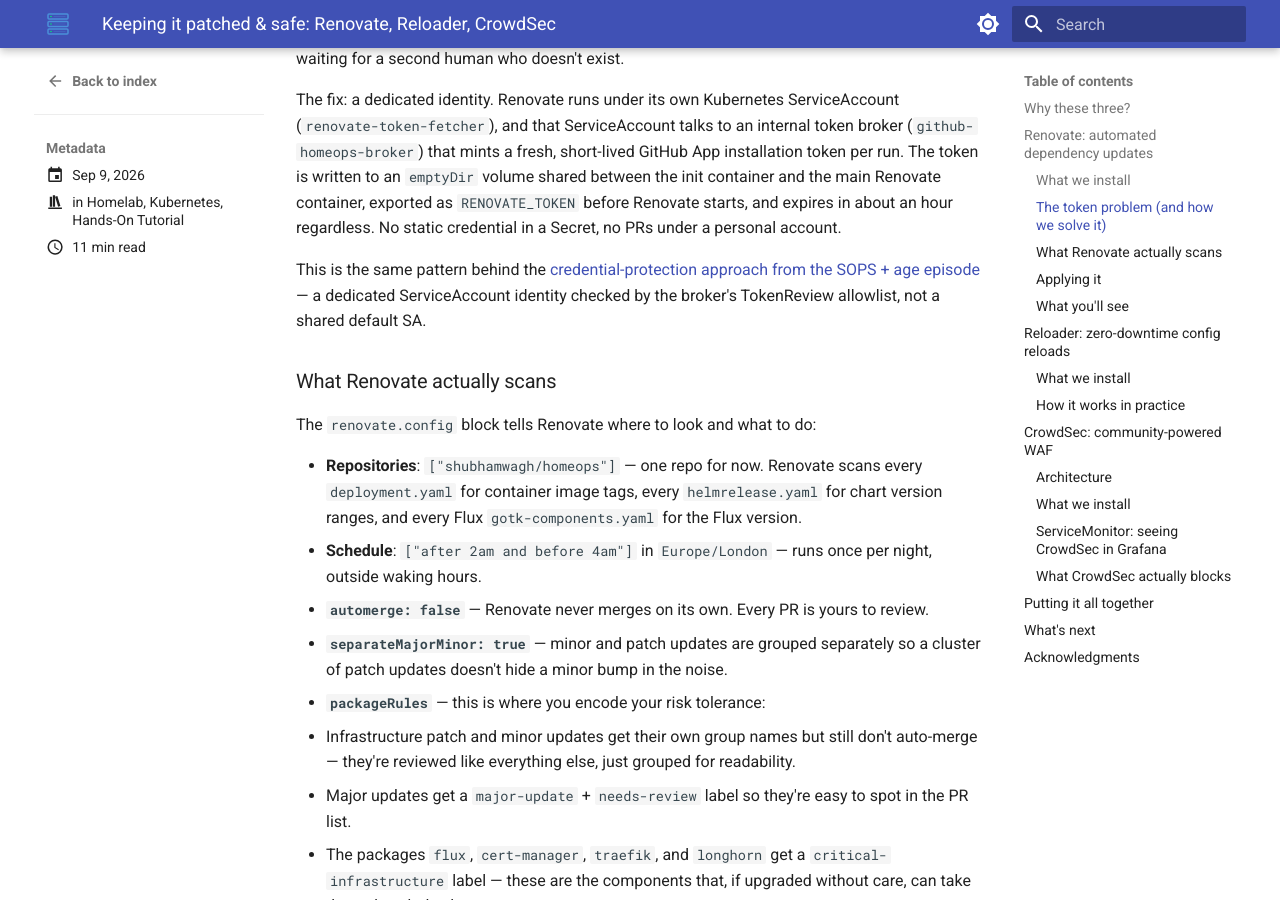
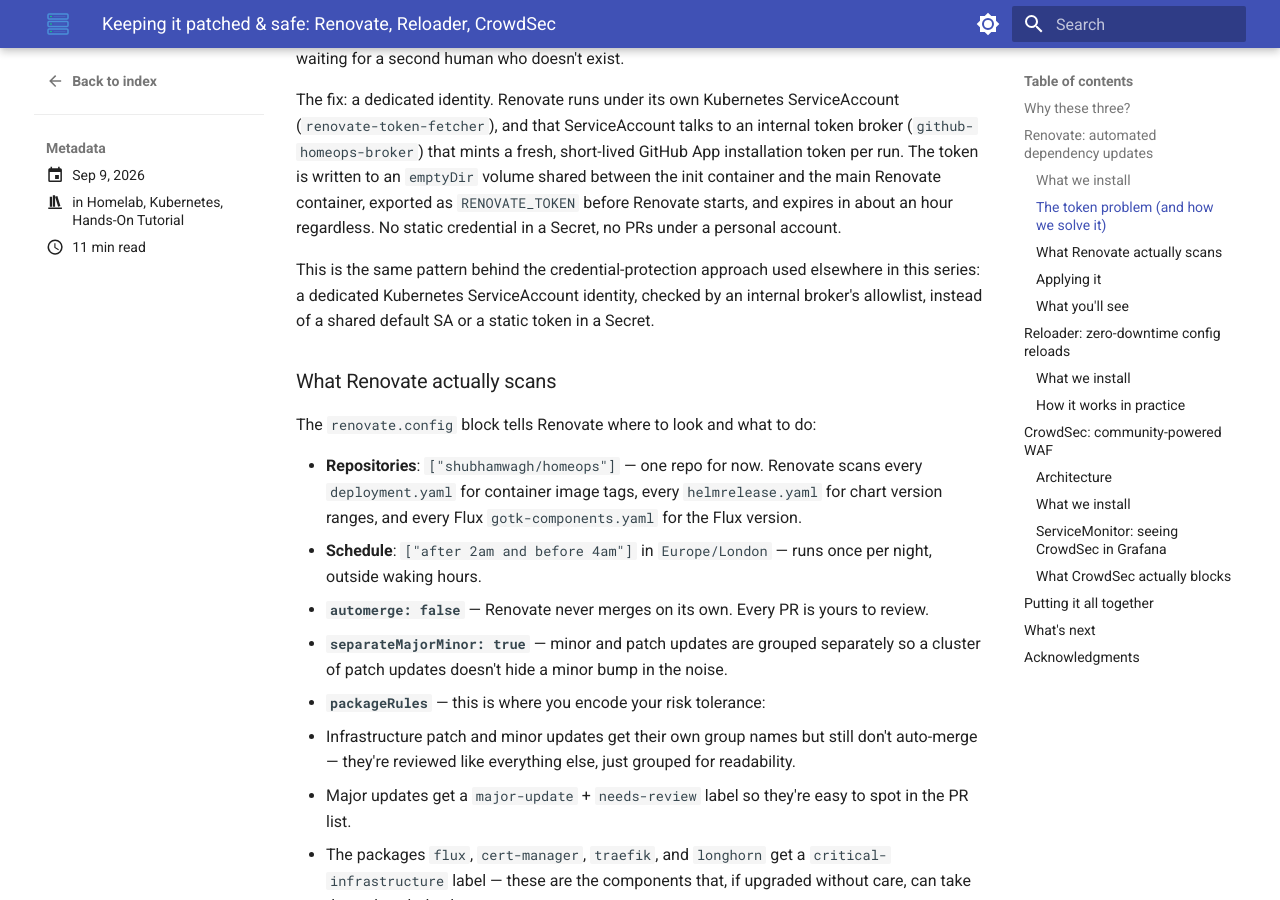
Before and after one commit to shubhamwagh/blog, an MkDocs documentation site: the page built from docs/posts/hands-on-ep10-patching-crowdsec.md, in a window 1280 px wide and 900 px high, scrolled down 4569 px. Built offline with MkDocs 1.6.1 and Material for MkDocs 9.7.7, drawn with Linux system fonts in a browser that asks for light colours; comment, search, counter and statistics services are not loaded.

Commit message:
Fix factual error: re-point Renovate token-broker cross-reference
The original draft linked the token-fetcher ServiceAccount + broker pattern to the
SOPS+age episode, but that episode doesn't discuss that pattern. Re-worded to a
general reference to the credential-protection pattern used elsewhere in the series.

```diff
--- a/docs/posts/hands-on-ep10-patching-crowdsec.md
+++ b/docs/posts/hands-on-ep10-patching-crowdsec.md
@@ -251,7 +251,7 @@ The token is written to an `emptyDir` volume shared between the init container a
 Renovate container, exported as `RENOVATE_TOKEN` before Renovate starts, and expires in about an
 hour regardless. No static credential in a Secret, no PRs under a personal account.
 
-This is the same pattern behind the [credential-protection approach from the SOPS + age episode](/secrets-without-plaintext-sops--age/) — a dedicated ServiceAccount identity checked by the broker's TokenReview allowlist, not a shared default SA.
+This is the same pattern behind the credential-protection approach used elsewhere in this series: a dedicated Kubernetes ServiceAccount identity, checked by an internal broker's allowlist, instead of a shared default SA or a static token in a Secret.
 
 ### What Renovate actually scans
 
```
